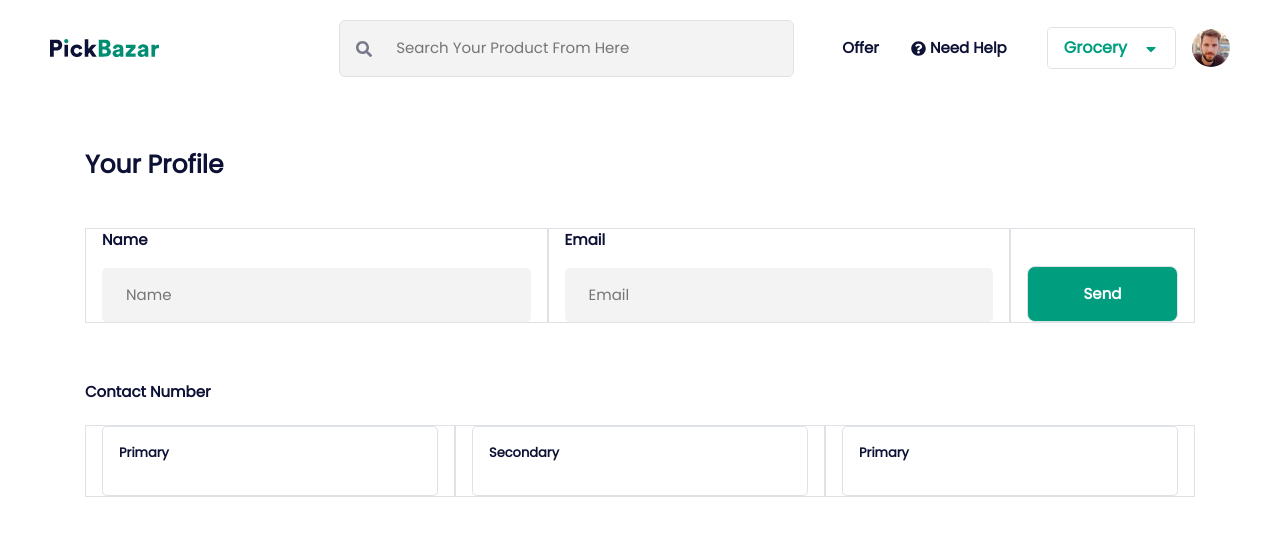
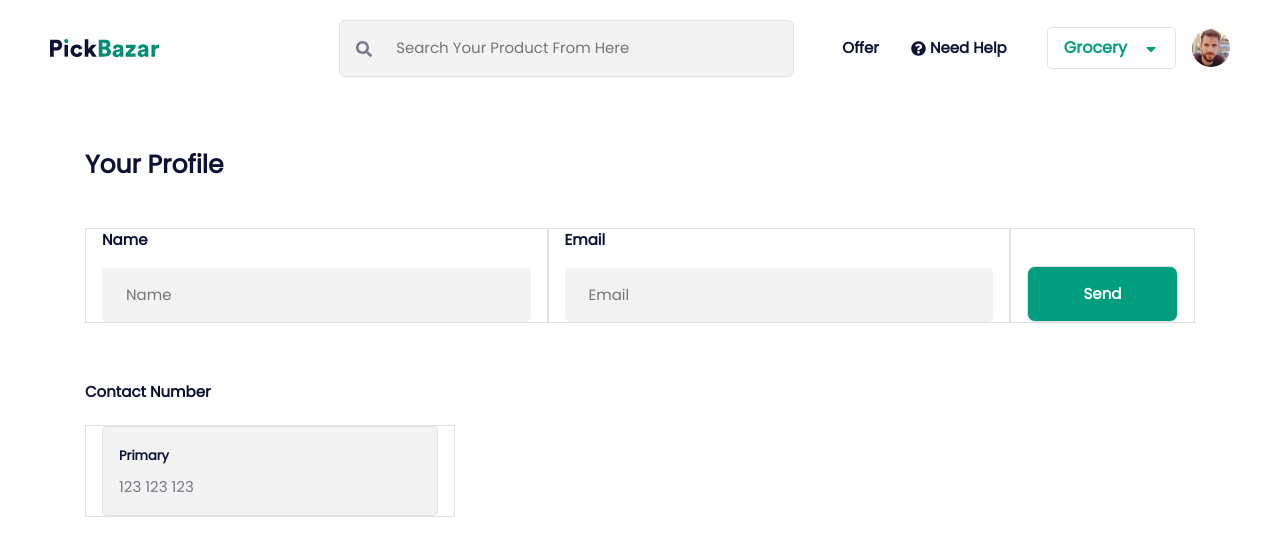
Before and after one commit to supratim50/grocery-store, a Next.js app: page /profile in a window 1280 px wide. Shown: the top 556 px of the page. Built offline with nearby package versions, Linux system fonts and the light colour scheme.

Commit message:
Add detailsCard and profile section

```diff
--- a/components/cards/detailCard.js
+++ b/components/cards/detailCard.js
@@ -1,11 +1,57 @@
-import React from "react";
+import { FiEdit2, FiX } from "react-icons/fi";
 
-const DetailCard = ({ title, paragraph, hover, active }) => {
+const DetailCard = ({ title, paragraph, hover, active, detailsClose }) => {
   return (
-    <div className={`p-3 rounded-lg border`}>
-      <div className="d-flex justify-content-between align-items-center">
-        <p className="paragraph-sm font-weight-bold color-secondary">{title}</p>
+    <div
+      className={`detailCard p-3 rounded-lg border h-100 background-grey ${
+        hover ? "hover" : ""
+      }`}
+      style={{ transition: "0.5s" }}
+    >
+      <div className="d-flex justify-content-between align-items-center mb-2">
+        <p className="title paragraph-sm font-weight-bold color-secondary mb-0">
+          {title}
+        </p>
+        <div className="edit-box d-flex justify-content-center align-items-center">
+          <div
+            className="rounded-circle mr-2 border color-white font-weight-bold paragraph-sm d-flex justify-content-center align-items-center"
+            style={{
+              width: 25,
+              height: 25,
+              backgroundColor: "rgb(0, 158, 127)",
+              cursor: "pointer",
+            }}
+          >
+            <FiEdit2 />
+          </div>
+          <div
+            className="rounded-circle border color-white font-weight-bold paragraph-sm d-flex justify-content-center align-items-center"
+            style={{
+              width: 25,
+              height: 25,
+              backgroundColor: "rgb(255, 91, 96)",
+              cursor: "pointer",
+            }}
+            onClick={detailsClose}
+          >
+            <FiX />
+          </div>
+        </div>
       </div>
+
+      <p className="paragraph-text color-grey mb-0">123 123 123</p>
+
+      <style jsx>{`
+        .edit-box {
+          opacity: 0;
+          visibility: hidden;
+          transition: 0.3s;
+        }
+        .hover:hover .edit-box {
+          opacity: 1 !important;
+          visibility: visible !important;
+        }
+      `}</style>
     </div>
   );
 };
--- a/components/profile/profileSection.js
+++ b/components/profile/profileSection.js
@@ -1,8 +1,15 @@
+import { useState } from "react";
 import Input from "../form/input";
 import PrimaryButton from "../buttons/primaryButton";
 import DetailsCard from "../cards/detailCard";
 
 const ProfileSection = () => {
+  const [close, setClose] = useState(false);
+
+  const closeFunc = () => {
+    setClose(true);
+  };
+
   return (
     <section className="section-pb">
       <div className="container">
@@ -28,14 +35,12 @@ const ProfileSection = () => {
           Contact Number
         </h2>
         <div className="row mx-auto">
-          <div className="col-12 col-lg-4 px-0 px-lg-3 border">
-            <DetailsCard title="Primary" />
-          </div>
-          <div className="col-12 col-lg-4 px-0 px-lg-3 border">
-            <DetailsCard title="Secondary" />
-          </div>
-          <div className="col-12 col-lg-4 px-0 px-lg-3 border">
-            <DetailsCard title="Primary" />
+          <div
+            className={`col-12 col-lg-4 px-0 px-lg-3 border ${
+              close ? "d-none" : ""
+            }`}
+          >
+            <DetailsCard title="Primary" hover detailsClose={closeFunc} />
           </div>
         </div>
         {/* contact details end */}
```
